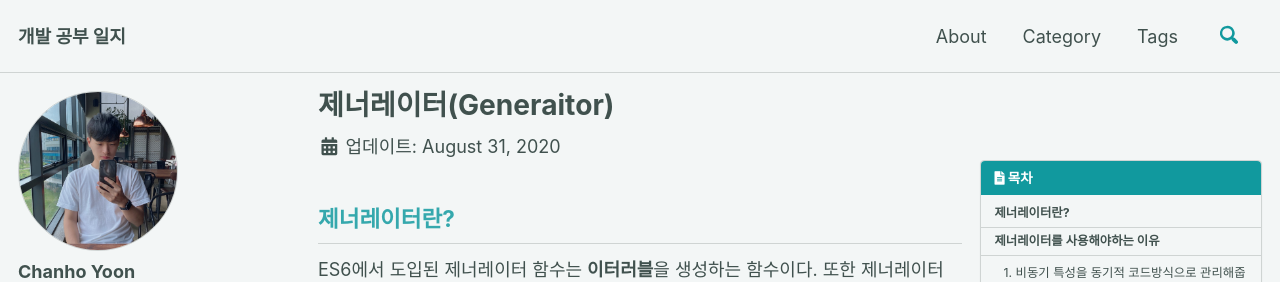
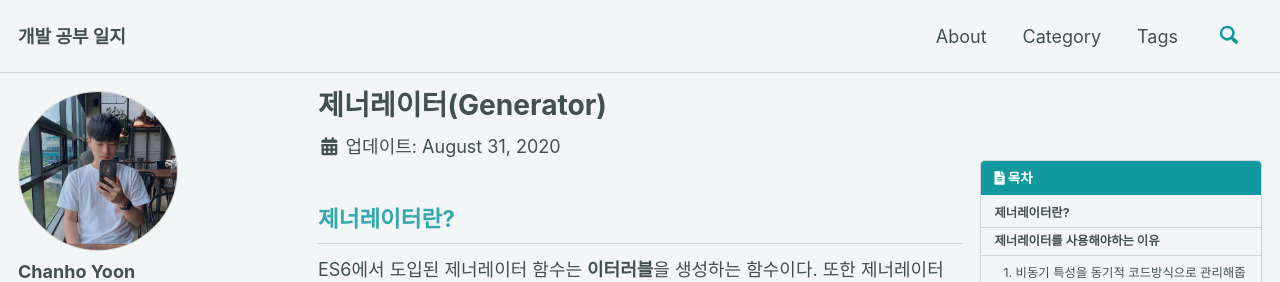
Before and after one commit to chanho-Yoon/chanho-Yoon.github.io, a Jekyll site: the page built from _posts/2020-08-31-js-generaitor.md, in a window 1280 px wide and 900 px high. Shown: the top 282 px of the window. Built offline with Jekyll 4.4.1, drawn with Linux system fonts in a browser that asks for light colours; cached includes are drawn as plain includes; comment, search, counter and statistics services are not loaded.

Commit message:
오타 수정

```diff
--- a/_posts/2020-08-31-js-generaitor.md
+++ b/_posts/2020-08-31-js-generaitor.md
@@ -1,8 +1,8 @@
 ---
-title: '제너레이터(Generaitor)'
-excerpt: '제너레이터(Generaitor)에 대해 알아보겠습니다.'
+title: '제너레이터(Generator)'
+excerpt: '제너레이터(Generator)에 대해 알아보겠습니다.'
 categories: [JavaScript]
-tags: [Generaitor,제너레이터, 자바스크립트 제너레이터]
+tags: [Generator,제너레이터, 자바스크립트 제너레이터]
 last_modified_at: 2020-08-31T01:19:00-20:00
 toc: true
 toc_label: '목차'
```
